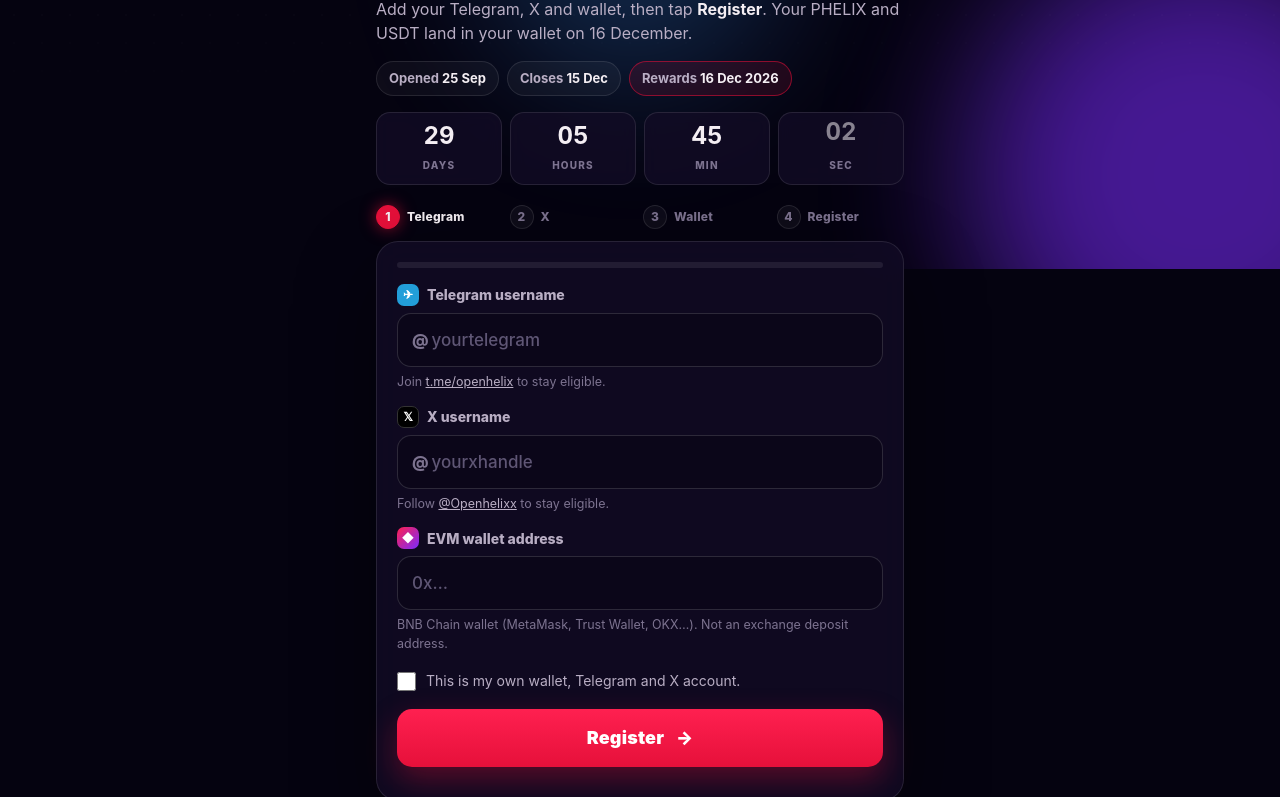
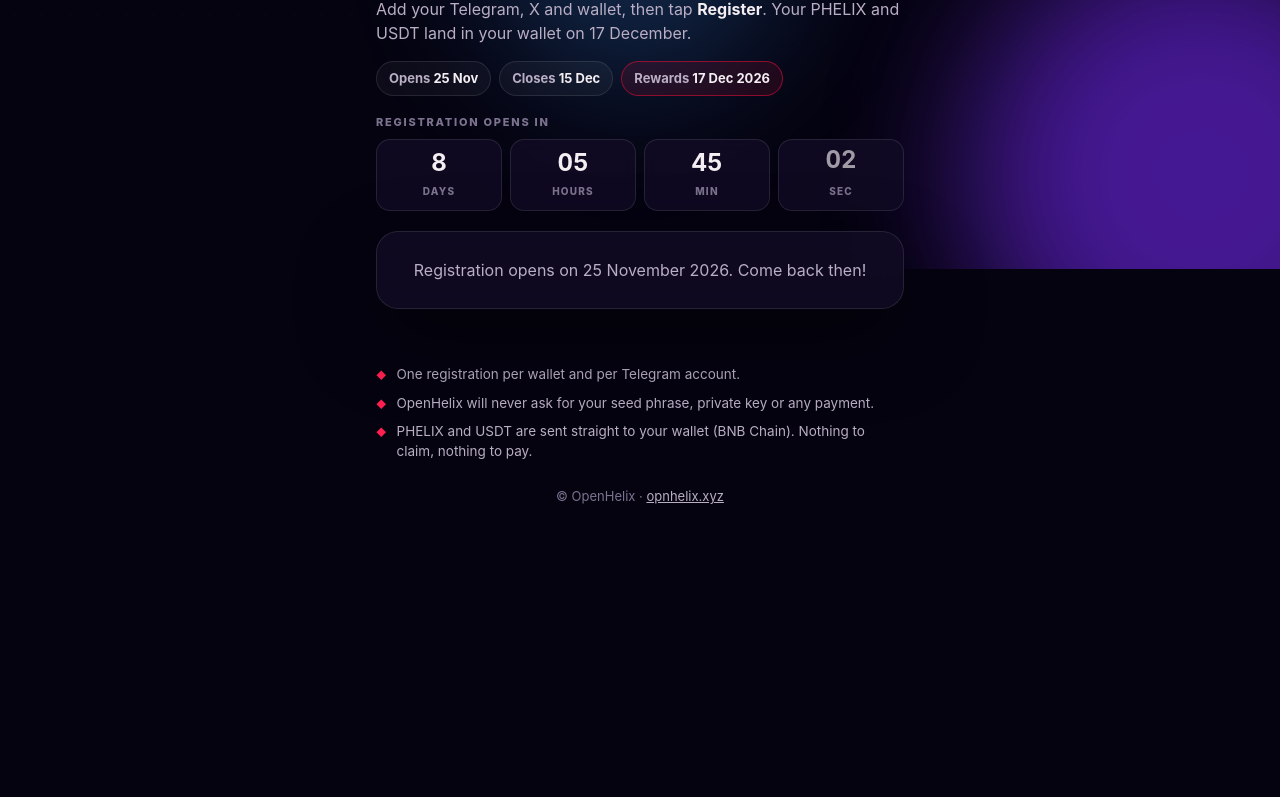
Before and after one commit to Cautiouszeal1/openhelix, a plain HTML site: page airdrop.html in a window 1280 px wide. Shown: the part 531-1328 px from the top of the page. After the commit the page ends 1098 px from the top, so only its background shows below. Drawn offline with Linux system fonts and the light colour scheme; no server answers.

Commit message:
Airdrop dates: opens 25 Nov, closes 15 Dec, rewards 17 Dec 2026
Co-Authored-By: Claude Opus 5.5 <noreply@anthropic.com>
Claude-Session: https://claude.ai/code/session_01QZTgf1hSg6A8vvz93z46Vt

```diff
--- a/airdrop.html
+++ b/airdrop.html
@@ -9,9 +9,9 @@
 <meta name="robots" content="noindex,nofollow">
 <meta name="theme-color" content="#050310">
 <title>PHELIX + USDT Rewards for Creators &amp; Early Users — OpenHelix</title>
-<meta name="description" content="OpenHelix creators and early users earn PHELIX + USDT rewards. Register your Telegram, X and EVM wallet. Rewards drop on 16 December 2026.">
+<meta name="description" content="OpenHelix creators and early users earn PHELIX + USDT rewards. Register your Telegram, X and EVM wallet. Rewards drop on 17 December 2026.">
 <meta property="og:title" content="PHELIX + USDT Rewards for Creators &amp; Early Users — OpenHelix">
-<meta property="og:description" content="OpenHelix creators and early users earn PHELIX + USDT. Register your Telegram, X and wallet. Rewards drop on 16 December 2026.">
+<meta property="og:description" content="OpenHelix creators and early users earn PHELIX + USDT. Register your Telegram, X and wallet. Rewards drop on 17 December 2026.">
 <meta property="og:image" content="https://opnhelix.xyz/banner.jpg">
 <link rel="icon" href="logo-mark.jpg">
 <style>
@@ -78,7 +78,8 @@ h1 em{font-style:normal;background:linear-gradient(90deg,#ff2050,#b04dff,#3aa0ff
 .chip{font-size:13px;font-weight:700;padding:7px 12px;border-radius:99px;border:1px solid var(--line);background:rgba(255,255,255,.04);color:var(--ink2)}
 .chip b{color:var(--ink)}
 .chip.hl{border-color:rgba(230,16,58,.55);background:rgba(230,16,58,.12)}
-.cd{display:grid;grid-template-columns:repeat(4,1fr);gap:8px;margin:16px 0 20px}
+.cdl{margin-top:18px;font-size:11px;font-weight:800;letter-spacing:.16em;color:var(--ink3)}
+.cd{display:grid;grid-template-columns:repeat(4,1fr);gap:8px;margin:8px 0 20px}
 .cd div{text-align:center;background:var(--panel);border:1px solid var(--line);border-radius:14px;padding:9px 0;backdrop-filter:blur(8px)}
 .cd b{display:block;font-size:24px;font-variant-numeric:tabular-nums;line-height:1.2}
 .cd b.t{animation:tk .35s}
@@ -183,9 +184,9 @@ label.l{display:flex;align-items:center;gap:8px;font-size:14px;font-weight:800;c
   </div>
 
   <h1><em>PHELIX + USDT</em> rewards for our creators &amp; early users 🎁</h1>
-  <p class="lede">Add your Telegram, X and wallet, then tap <b style="color:var(--ink)">Register</b>. Your PHELIX and USDT land in your wallet on 16 December.</p>
-  <div class="chips"><span class="chip">Opened <b>25 Sep</b></span><span class="chip">Closes <b>15 Dec</b></span><span class="chip hl">Rewards <b>16 Dec 2026</b></span></div>
-  <div class="cd"><div><b id="cdD">--</b><span>DAYS</span></div><div><b id="cdH">--</b><span>HOURS</span></div><div><b id="cdM">--</b><span>MIN</span></div><div><b id="cdS">--</b><span>SEC</span></div></div>
+  <p class="lede">Add your Telegram, X and wallet, then tap <b style="color:var(--ink)">Register</b>. Your PHELIX and USDT land in your wallet on 17 December.</p>
+  <div class="chips"><span class="chip">Opens <b>25 Nov</b></span><span class="chip">Closes <b>15 Dec</b></span><span class="chip hl">Rewards <b>17 Dec 2026</b></span></div>
+  <div class="cdl" id="cdl">REWARDS IN</div><div class="cd"><div><b id="cdD">--</b><span>DAYS</span></div><div><b id="cdH">--</b><span>HOURS</span></div><div><b id="cdM">--</b><span>MIN</span></div><div><b id="cdS">--</b><span>SEC</span></div></div>
 
   <div class="steps" id="steps"><div class="st on"><i>1</i>Telegram</div><div class="st"><i>2</i>X</div><div class="st"><i>3</i>Wallet</div><div class="st"><i>4</i>Register</div></div>
   <div class="card">
@@ -209,7 +210,7 @@ label.l{display:flex;align-items:center;gap:8px;font-size:14px;font-weight:800;c
     <div class="done" id="done">
       <div class="tick"><svg width="42" height="42" viewBox="0 0 16 16"><path d="M3 8.5l3.2 3L13 4.5" stroke="#fff" stroke-width="2.4" fill="none" stroke-linecap="round" stroke-linejoin="round"/></svg></div>
       <h2>You're in! 🎉</h2>
-      <p>Your PHELIX + USDT rewards will be sent to your wallet on 16 December 2026.</p>
+      <p>Your PHELIX + USDT rewards will be sent to your wallet on 17 December 2026.</p>
       <div class="w" id="dw"></div>
       <a class="share" id="share" target="_blank" rel="noopener">Share on X 🚀</a>
     </div>
@@ -226,7 +227,7 @@ label.l{display:flex;align-items:center;gap:8px;font-size:14px;font-weight:800;c
 </div>
 <script>
 (function(){
-  var OPENS=Date.parse('2026-09-25T00:00:00Z'),CLOSES=Date.parse('2026-12-15T23:59:59Z'),DROP=Date.parse('2026-12-16T00:00:00Z');
+  var OPENS=Date.parse('2026-11-25T00:00:00Z'),CLOSES=Date.parse('2026-12-15T23:59:59Z'),DROP=Date.parse('2026-12-17T00:00:00Z');
   var $=function(i){return document.getElementById(i)};
   var reduce=window.matchMedia&&matchMedia('(prefers-reduced-motion: reduce)').matches;
   /* snow */
@@ -234,7 +235,7 @@ label.l{display:flex;align-items:center;gap:8px;font-size:14px;font-weight:800;c
   /* countdown */
   function pad(n){return n<10?'0'+n:''+n}
   var last={};function setv(id,v){if(last[id]!==v){var e=$(id);e.textContent=v;e.classList.remove('t');void e.offsetWidth;e.classList.add('t');last[id]=v;}}
-  function tick(){var s=Math.floor(Math.max(0,DROP-Date.now())/1000);setv('cdD',''+Math.floor(s/86400));setv('cdH',pad(Math.floor(s%86400/3600)));setv('cdM',pad(Math.floor(s%3600/60)));setv('cdS',pad(s%60));}
+  function tick(){var n=Date.now(),tgt=n<OPENS?OPENS:DROP;$('cdl').textContent=n<OPENS?'REGISTRATION OPENS IN':'REWARDS IN';var s=Math.floor(Math.max(0,tgt-n)/1000);setv('cdD',''+Math.floor(s/86400));setv('cdH',pad(Math.floor(s%86400/3600)));setv('cdM',pad(Math.floor(s%3600/60)));setv('cdS',pad(s%60));}
   tick();setInterval(tick,1000);
   /* typing bubble */
   var say=$('say'),peng=$('peng'),typeT=null,loopT=null;
@@ -276,12 +277,12 @@ label.l{display:flex;align-items:center;gap:8px;font-size:14px;font-weight:800;c
   /* states */
   function showDone(tg,x,ad){$('f').style.display='none';$('steps').style.display='none';$('done').style.display='block';
     $('dw').innerHTML='';[['TELEGRAM','@'+tg],['X','@'+x],['WALLET',ad]].forEach(function(r){if(!r[1]||r[1]==='@')return;var d=document.createElement('div');d.style.marginTop='6px';var b=document.createElement('b');b.textContent=r[0];d.appendChild(b);d.appendChild(document.createTextNode(r[1]));$('dw').appendChild(d)});
-    $('share').href='https://x.com/intent/tweet?text='+encodeURIComponent('I just registered for @Openhelixx creator & early user rewards: $PHELIX + $USDT 🎁 Rewards drop on 16 December!');
-    clearTimeout(loopT);current='';say2('You’re in! See you on 16 Dec 🎁','wave');}
-  function setClosed(t,b){$('f').style.display='none';$('steps').style.display='none';var c=$('closed');c.style.display='block';c.textContent=t;$('live').style.display='none';clearTimeout(loopT);say2(b,'tilt');}
+    $('share').href='https://x.com/intent/tweet?text='+encodeURIComponent('I just registered for @Openhelixx creator & early user rewards: $PHELIX + $USDT 🎁 Rewards drop on 17 December!');
+    clearTimeout(loopT);current='';say2('You’re in! See you on 17 Dec 🎁','wave');}
+  function setClosed(t,b){$('f').style.display='none';$('bar').parentNode.style.display='none';$('steps').style.display='none';var c=$('closed');c.style.display='block';c.textContent=t;$('live').style.display='none';clearTimeout(loopT);say2(b,'tilt');}
   var now=Date.now();
-  if(now<OPENS)setClosed('Registration has not opened yet.','Registration opens soon. Stay tuned! 👀');
-  else if(now>CLOSES)setClosed('Registration is closed. Rewards are sent on 16 December 2026.','Registration is closed. Rewards are on the way! 🎁');
+  if(now<OPENS){setClosed('Registration opens on 25 November 2026. Come back then!','Registration opens 25 November. Stay tuned! 👀');$('live').style.display='flex';$('live').innerHTML='<i></i>OPENS 25 NOV';}
+  else if(now>CLOSES)setClosed('Registration is closed. Rewards are sent on 17 December 2026.','Registration is closed. Rewards are on the way! 🎁');
   else{var saved=null;try{saved=JSON.parse(localStorage.getItem('phelix-airdrop')||'null')}catch(e){}
     if(saved&&saved.a)showDone(saved.t,saved.x,saved.a);else introLoop();}
   function showCount(n){if(n>0)$('count').innerHTML='<b>'+n.toLocaleString('en-US')+'</b> '+(n===1?'wallet':'wallets')+' registered';}
--- a/api/airdrop.js
+++ b/api/airdrop.js
@@ -7,9 +7,9 @@
 // or UPSTASH_REDIS_REST_URL / UPSTASH_REDIS_REST_TOKEN.
 // Optional: AIRDROP_CHAT_ID (+ TELEGRAM_BOT_TOKEN) posts each new entry to a Telegram chat.
 
-const OPENS = Date.parse('2026-09-25T00:00:00Z');
+const OPENS = Date.parse('2026-11-25T00:00:00Z');
 const CLOSES = Date.parse('2026-12-15T23:59:59Z');
-const DROP = '2026-12-16';
+const DROP = '2026-12-17';
 
 const URL_ = process.env.KV_REST_API_URL || process.env.UPSTASH_REDIS_REST_URL;
 const TOKEN = process.env.KV_REST_API_TOKEN || process.env.UPSTASH_REDIS_REST_TOKEN;
```
